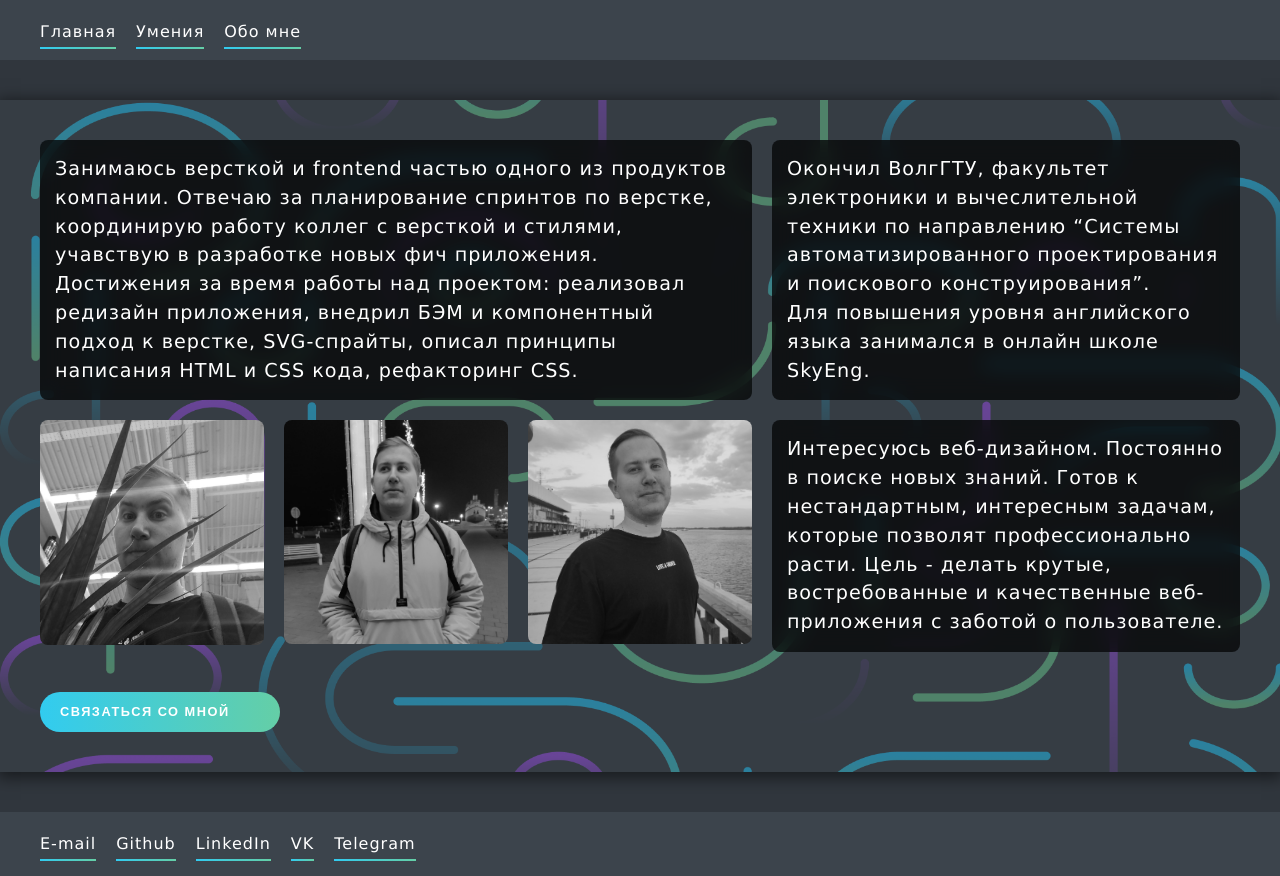
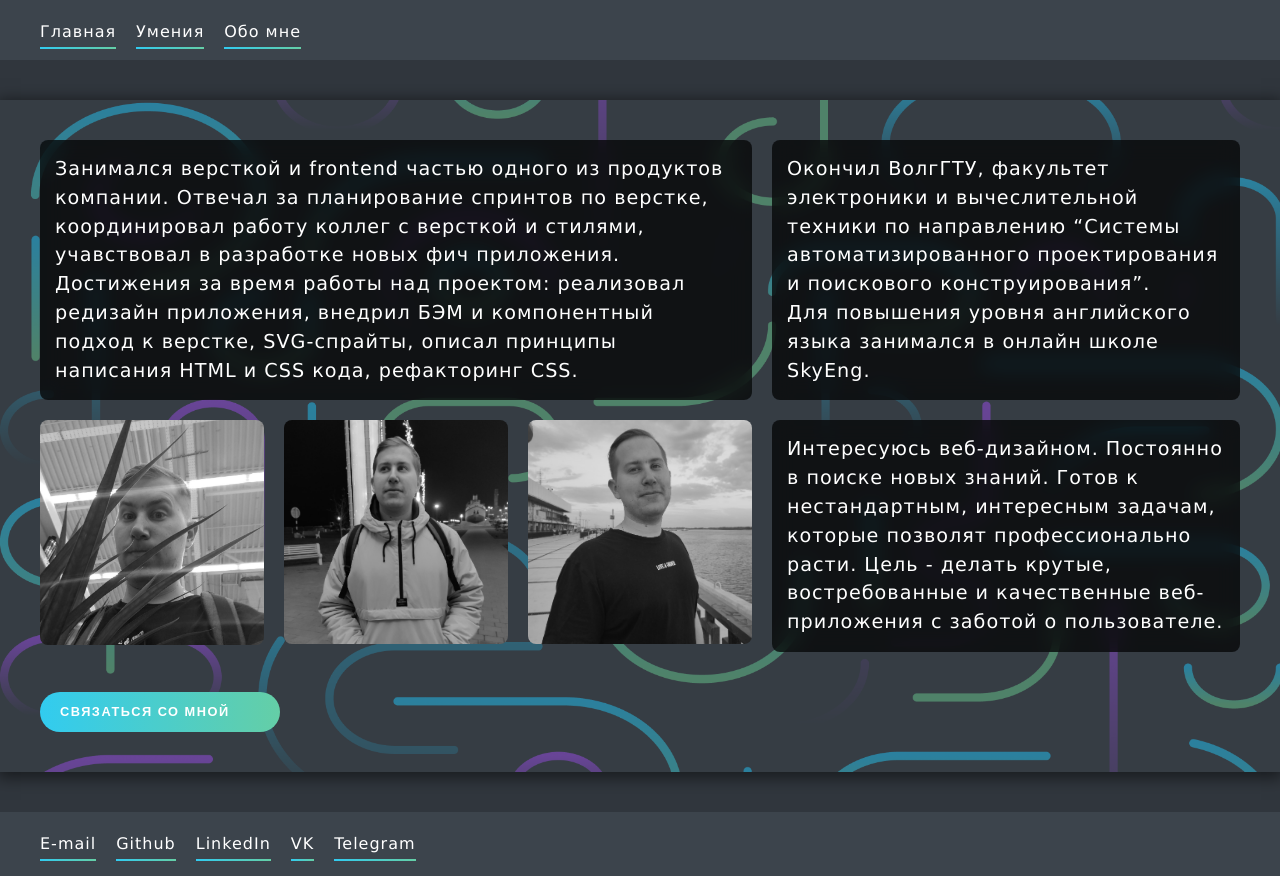
Before and after one commit to kuildi/ProjectOne, a React app: page /about in a window 1280 px wide. Built offline with nearby package versions, Linux system fonts and the light colour scheme; the HTML template or start-up script is replaced by a standard one.

Commit message:
Edit text

```diff
--- a/src/Pages/About.js
+++ b/src/Pages/About.js
@@ -11,7 +11,7 @@ const About = () => (
         <section className="grid-container grid-container_about grid-container_indent-b_l">
             <div className="tile-about grid-container__section-work">
                 <p className="text_primary">
-                Занимаюсь версткой и frontend частью одного из продуктов компании. Отвечаю за планирование спринтов по верстке, координирую работу коллег с версткой и стилями, учавствую в разработке новых фич приложения.
+                Занимался версткой и frontend частью одного из продуктов компании. Отвечал за планирование спринтов по верстке, координировал работу коллег с версткой и стилями, учавствовал в разработке новых фич приложения.
 
                 Достижения за время работы над проектом:
                 реализовал редизайн приложения,
```
Also changed, not shown: src/Pages/Main.js (line endings or trailing spaces).
